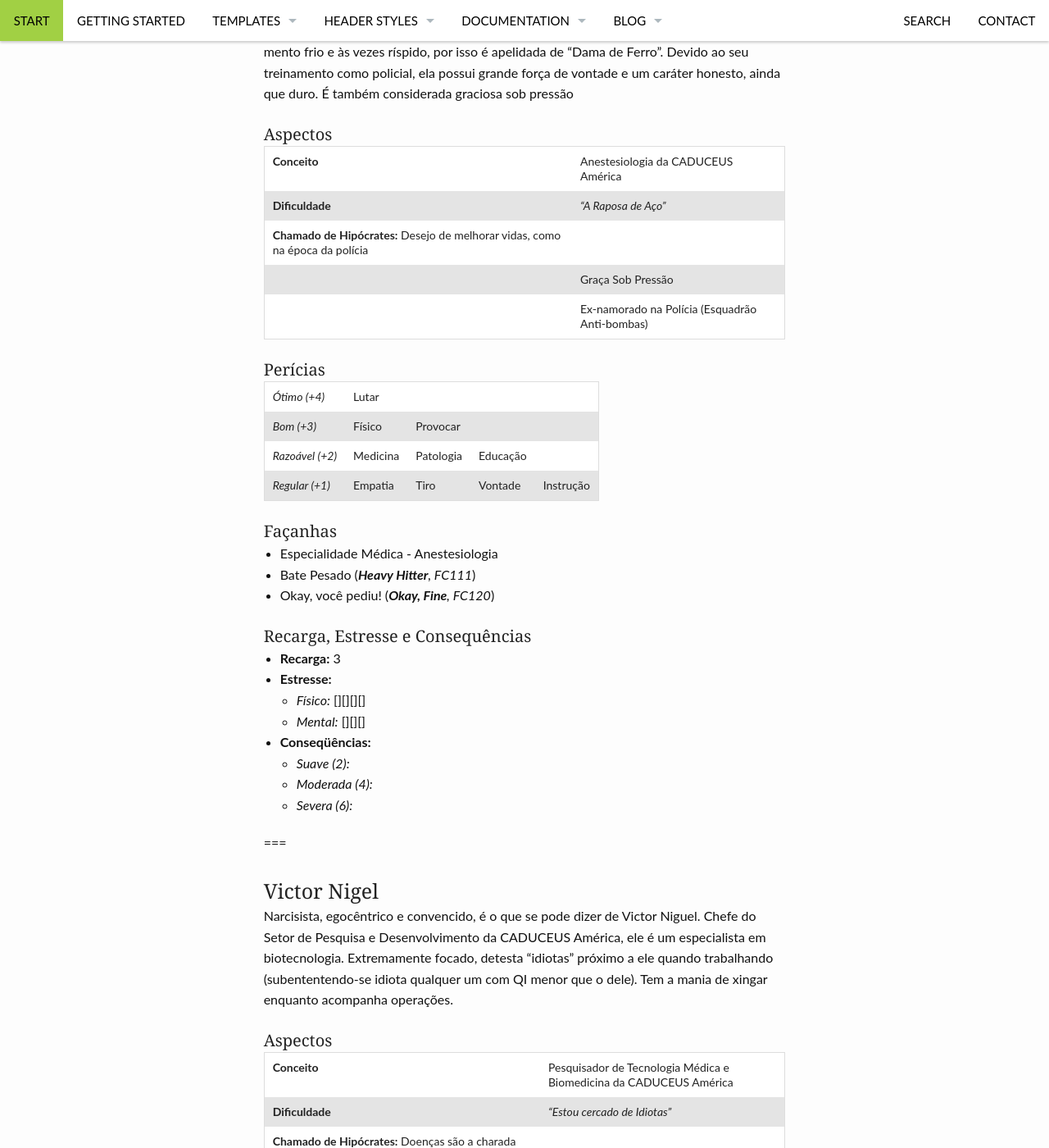
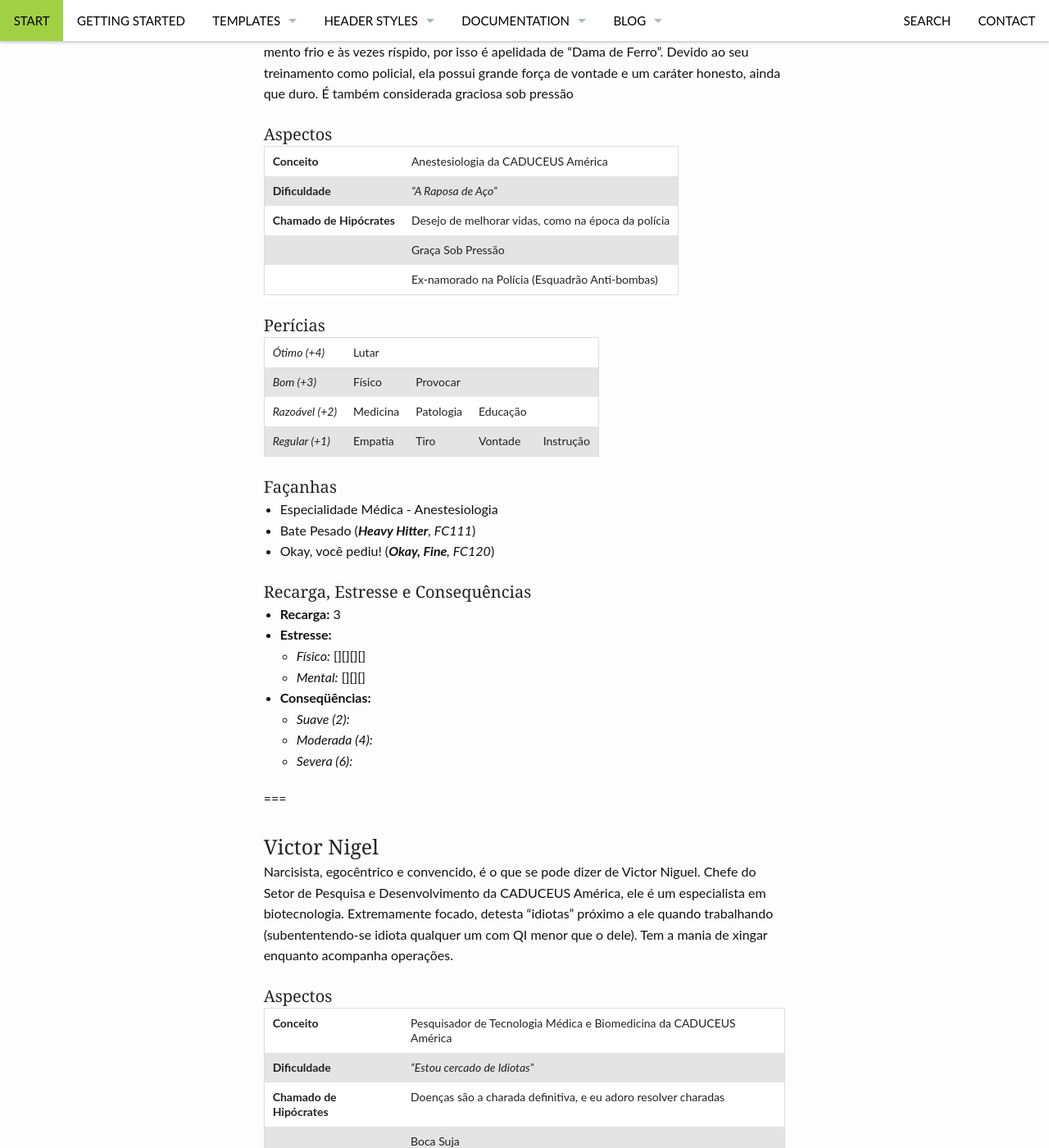
Before and after one commit to fabiocosta0305/fabiocosta0305.github.io-old, a Jekyll site: the page built from _posts/RPG/2015-05-21-DestinoDaCaduceus-personagens.md, in a window 1280 px wide and 1400 px high, scrolled down 7447 px. Shown: the whole window at 82% size. Built offline with Jekyll 4.4.1, drawn with Linux system fonts in a browser that asks for light colours.

Commit message:
Mudando tema Jekyll - Feeling Responsible

```diff
--- a/_posts/RPG/2015-05-21-DestinoDaCaduceus-personagens.md
+++ b/_posts/RPG/2015-05-21-DestinoDaCaduceus-personagens.md
@@ -271,7 +271,7 @@ Anestesiologista principal da CADUCEUS América, é uma ex-policial. Possui um t
 
  |  **Conceito**  | Anestesiologia da CADUCEUS América |
  |  **Dificuldade**  | *"A Raposa de Aço"* |
- |  **Chamado de Hipócrates:** Desejo de melhorar vidas, como na época da polícia |
+ |  **Chamado de Hipócrates**   | Desejo de melhorar vidas, como na época da polícia |
  |  |  Graça Sob Pressão |
  |  | Ex-namorado na Polícia (Esquadrão Anti-bombas) |
 
@@ -309,7 +309,7 @@ Narcisista, egocêntrico e convencido, é o que se pode dizer de Victor Niguel.
 
  |  **Conceito** |  Pesquisador de Tecnologia Médica e Biomedicina da CADUCEUS América |
  |  **Dificuldade** |  *"Estou cercado de Idiotas"* |
- |  **Chamado de Hipócrates:** Doenças são a charada definitiva, e eu adoro resolver charadas |
+ |  **Chamado de Hipócrates**  |  Doenças são a charada definitiva, e eu adoro resolver charadas |
  |  |    Boca Suja |
  |  |    Extremamente Irritadiço |
 
```
